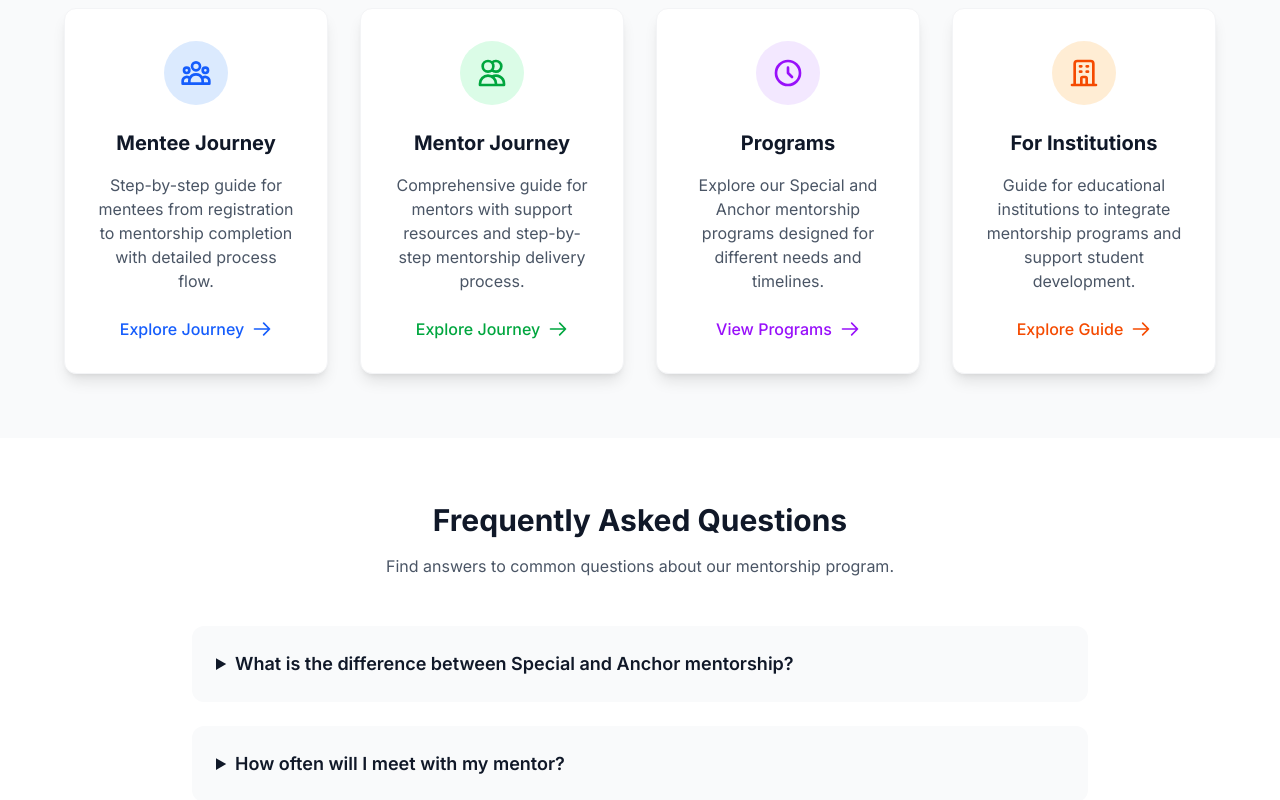
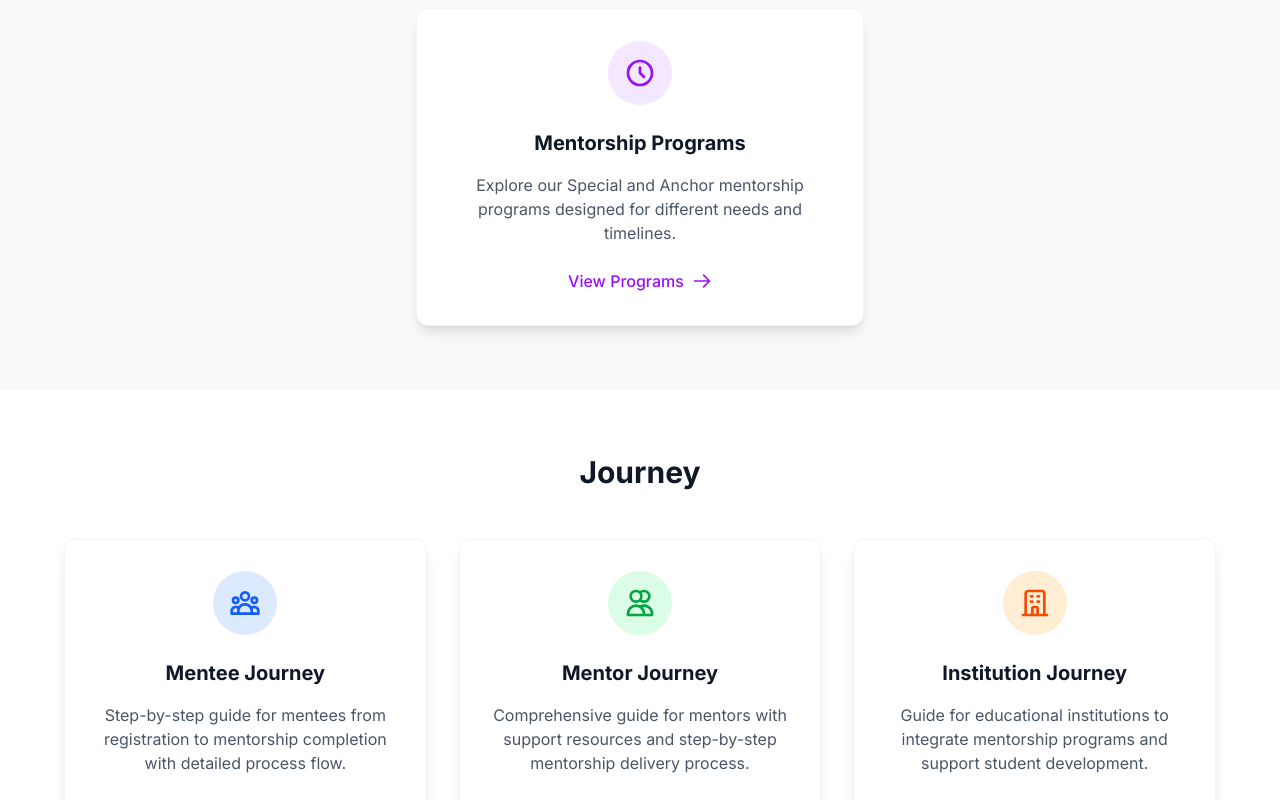
Before and after one commit to Naved20/weslux, a Next.js app: page /programs/mentorship in a window 1280 px wide. Shown: the part 1860-2660 px from the top of the page. Built offline with nearby package versions, Linux system fonts and the light colour scheme.

Commit message:
make a seperate journey part and program part

```diff
--- a/src/app/programs/mentorship/page.js
+++ b/src/app/programs/mentorship/page.js
@@ -175,12 +175,45 @@ export default function MentorshipPage() {
           </div>
         </section>
 
-        {/* Navigation Cards Section */}
+        {/* Explore Mentorship Section */}
         <section className="py-16 bg-gray-50">
           <div className="container mx-auto px-4">
             <div className="max-w-6xl mx-auto">
               <h2 className="text-3xl font-bold text-gray-900 mb-12 text-center">Explore Mentorship</h2>
-              <div className="grid md:grid-cols-4 gap-8">
+              <div className="flex justify-center">
+                {/* Mentorship Programs Card */}
+                <Link href="/programs/mentorship/programs" className="block max-w-md">
+                  <div className="bg-white rounded-xl shadow-lg p-8 hover:shadow-xl transition-shadow duration-300 border border-gray-100 hover:border-purple-100">
+                    <div className="w-16 h-16 bg-purple-100 rounded-full flex items-center justify-center mb-6 mx-auto">
+                      <svg className="w-8 h-8 text-purple-600" fill="none" stroke="currentColor" viewBox="0 0 24 24">
+                        <path strokeLinecap="round" strokeLinejoin="round" strokeWidth="2" d="M12 8v4l3 3m6-3a9 9 0 11-18 0 9 9 0 0118 0z"></path>
+                      </svg>
+                    </div>
+                    <h3 className="text-xl font-bold text-gray-900 mb-4 text-center">Mentorship Programs</h3>
+                    <p className="text-gray-600 text-center mb-6">
+                      Explore our Special and Anchor mentorship programs designed for different needs and timelines.
+                    </p>
+                    <div className="text-center">
+                      <span className="inline-flex items-center text-purple-600 font-medium">
+                        View Programs
+                        <svg className="w-5 h-5 ml-2" fill="none" stroke="currentColor" viewBox="0 0 24 24">
+                          <path strokeLinecap="round" strokeLinejoin="round" strokeWidth="2" d="M14 5l7 7m0 0l-7 7m7-7H3"></path>
+                        </svg>
+                      </span>
+                    </div>
+                  </div>
+                </Link>
+              </div>
+            </div>
+          </div>
+        </section>
+
+        {/* Journey Section */}
+        <section className="py-16 bg-white">
+          <div className="container mx-auto px-4">
+            <div className="max-w-6xl mx-auto">
+              <h2 className="text-3xl font-bold text-gray-900 mb-12 text-center">Journey</h2>
+              <div className="grid md:grid-cols-3 gap-8">
                 {/* Mentee Journey Card */}
                 <Link href="/programs/mentorship/mentee-journey" className="block">
                   <div className="bg-white rounded-xl shadow-lg p-8 hover:shadow-xl transition-shadow duration-300 border border-gray-100 hover:border-blue-100">
@@ -227,29 +260,6 @@ export default function MentorshipPage() {
                   </div>
                 </Link>
 
-                {/* Mentorship Programs Card */}
-                <Link href="/programs/mentorship/programs" className="block">
-                  <div className="bg-white rounded-xl shadow-lg p-8 hover:shadow-xl transition-shadow duration-300 border border-gray-100 hover:border-purple-100">
-                    <div className="w-16 h-16 bg-purple-100 rounded-full flex items-center justify-center mb-6 mx-auto">
-                      <svg className="w-8 h-8 text-purple-600" fill="none" stroke="currentColor" viewBox="0 0 24 24">
-                        <path strokeLinecap="round" strokeLinejoin="round" strokeWidth="2" d="M12 8v4l3 3m6-3a9 9 0 11-18 0 9 9 0 0118 0z"></path>
-                      </svg>
-                    </div>
-                    <h3 className="text-xl font-bold text-gray-900 mb-4 text-center">Programs</h3>
-                    <p className="text-gray-600 text-center mb-6">
-                      Explore our Special and Anchor mentorship programs designed for different needs and timelines.
-                    </p>
-                    <div className="text-center">
-                      <span className="inline-flex items-center text-purple-600 font-medium">
-                        View Programs
-                        <svg className="w-5 h-5 ml-2" fill="none" stroke="currentColor" viewBox="0 0 24 24">
-                          <path strokeLinecap="round" strokeLinejoin="round" strokeWidth="2" d="M14 5l7 7m0 0l-7 7m7-7H3"></path>
-                        </svg>
-                      </span>
-                    </div>
-                  </div>
-                </Link>
-
                 {/* Institution Journey Card */}
                 <Link href="/programs/mentorship/institution-journey" className="block">
                   <div className="bg-white rounded-xl shadow-lg p-8 hover:shadow-xl transition-shadow duration-300 border border-gray-100 hover:border-orange-100">
@@ -258,7 +268,7 @@ export default function MentorshipPage() {
                         <path strokeLinecap="round" strokeLinejoin="round" strokeWidth="2" d="M19 21V5a2 2 0 00-2-2H7a2 2 0 00-2 2v16m14 0h2m-2 0h-5m-9 0H3m2 0h5M9 7h1m-1 4h1m4-4h1m-1 4h1m-5 10v-5a1 1 0 011-1h2a1 1 0 011 1v5m-4 0h4"></path>
                       </svg>
                     </div>
-                    <h3 className="text-xl font-bold text-gray-900 mb-4 text-center">For Institutions</h3>
+                    <h3 className="text-xl font-bold text-gray-900 mb-4 text-center">Institution Journey</h3>
                     <p className="text-gray-600 text-center mb-6">
                       Guide for educational institutions to integrate mentorship programs and support student development.
                     </p>
```
